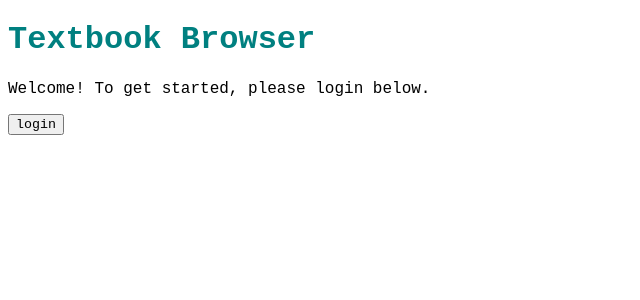
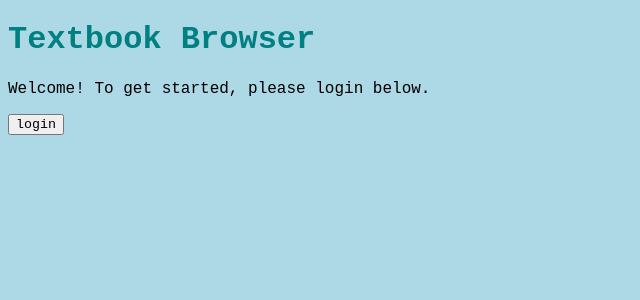
Before and after one commit to joycezhao2/CS304_Textbook_Market, a Flask app: page / in a window 1280 px wide. Shown: the top 300 px of the page, without its empty margins (0-640 px from the left). Run offline with Flask 2, Linux system fonts and the light colour scheme.

Commit message:
added background color

```diff
--- a/alpha/static/style.css
+++ b/alpha/static/style.css
@@ -17,3 +17,7 @@ h1 {
 #soldStatus {
     display: inline;
 }
+
+body {
+    background-color: lightblue;
+}
```
